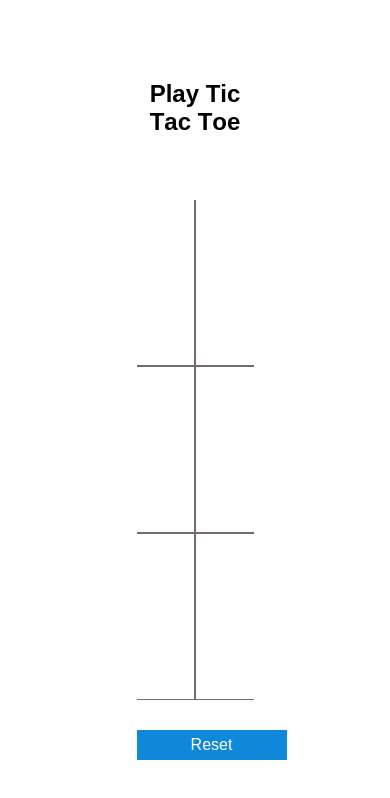
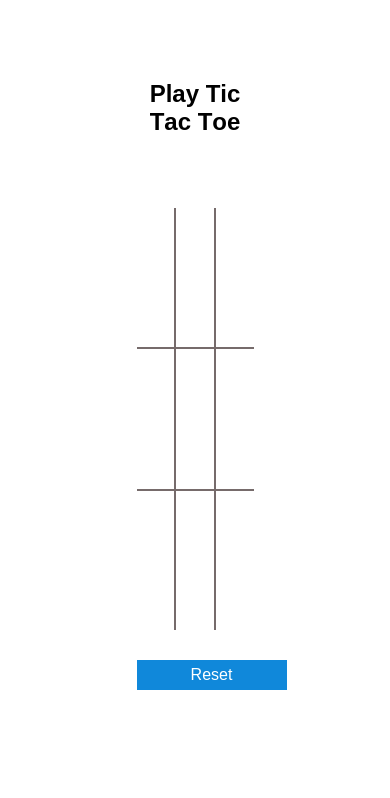
Before and after one commit to jitendrakhodani/tic-tac-toe, a website: page index.html in a window 390 px wide. Drawn offline with Linux system fonts and the light colour scheme.

Commit message:
made application responsive for all the form factors.

```diff
--- a/css/main.css
+++ b/css/main.css
@@ -1,19 +1,23 @@
 *,
 *::before,
 *::after {
+  box-sizing: inherit;
+}
+
+html {
   box-sizing: border-box;
 }
 
 :root {
   --board-background-color: #766b6b;
-  --board-min-height: 500px;
+  --board-min-height: 50vh;
   --button-background-color: #1088da;
   --board-label-color: #ffffff;
 }
 
 body {
   margin: 5em auto;
-  min-height: 100vh;
+  min-height: 80vh;
   font-family: sans-serif;
   font-kerning: none;
 }
@@ -37,9 +41,6 @@ h6 {
   margin-bottom: 1em;
 }
 
-.game-status-message-container {
-}
-
 .game-actions {
   margin: 30px 0;
   text-align: center;
@@ -47,11 +48,7 @@ h6 {
 
 .board {
   display: grid;
-  grid-template: repeat(auto-fit, minmax(33%, 1fr)) / repeat(
-      auto-fit,
-      minmax(33%, 1fr)
-    );
-
+  grid-template: repeat(3, 1fr) / repeat(3, 1fr);
   color: var(--board-background-color);
   min-height: var(--board-min-height);
   gap: 2px;
@@ -64,7 +61,7 @@ h6 {
   align-items: center;
   cursor: pointer;
   background: white;
-  font-size: 4em;
+  font-size: 4vw;
 }
 
 .cellX {
@@ -73,6 +70,7 @@ h6 {
 
 .cellX::after {
   content: "X";
+  padding: 10px;
 }
 
 .cellO {
@@ -81,7 +79,6 @@ h6 {
 
 .cellO::after {
   content: "O";
-  cursor: not-allowed;
 }
 
 .button {
@@ -96,6 +93,5 @@ h6 {
 
 .currentGameStatus {
   text-align: center;
-  margin-bottom: 1em;
-  min-height: 1.5em;
+  height: 3em;
 }
--- a/index.html
+++ b/index.html
@@ -3,6 +3,7 @@
   <head>
     <meta charset="UTF-8" />
     <meta http-equiv="X-UA-Compatible" content="IE=edge" />
+    <meta description="online tic tac toe game" />
     <meta name="viewport" content="width=device-width, initial-scale=1.0" />
     <title>Tic Tac Toe</title>
     <link rel="stylesheet" href="css/main.css" />
@@ -11,7 +12,6 @@
     <section class="game-container">
       <h1 class="game-title">Play Tic Tac Toe</h1>
       <div class="currentGameStatus"></div>
-      <div class="game-status-message-container"></div>
       <div class="board">
         <div class="cell"></div>
         <div class="cell"></div>
--- a/js/main.js
+++ b/js/main.js
@@ -11,9 +11,13 @@ const domUtils = {
 };
 
 (function () {
+  // dom references
   const doc = document;
   const board = doc.getElementsByClassName("board")[0];
   const allCells = doc.getElementsByClassName("cell");
+  const gameStatusContainer =
+    doc.getElementsByClassName("currentGameStatus")[0];
+
   const winingCombinations = [
     [0, 1, 2],
     [3, 4, 5],
@@ -26,16 +30,17 @@ const domUtils = {
   ];
   const palyerXClass = "cellX";
   const playerOClass = "cellO";
-  const gameStatusContainer =
-    doc.getElementsByClassName("currentGameStatus")[0];
+
   let activePlayerClass = palyerXClass;
+
   const flipPlayer = () => {
     activePlayerClass =
       activePlayerClass === palyerXClass ? playerOClass : palyerXClass;
   };
+
   const markCell = (cellEl, className) => domUtils.addClass(cellEl, className);
 
-  const resetBoard = () => {
+  const resetBoardClickHandler = () => {
     [...allCells].forEach(cell => {
       domUtils.removeClass(cell, palyerXClass);
       domUtils.removeClass(cell, playerOClass);
@@ -51,6 +56,8 @@ const domUtils = {
       });
     });
   };
+
+  const isDraw = () => {};
 
   const updateGameStatus = activePlayerClass => {
     const nextPlayer =
@@ -90,5 +97,5 @@ const domUtils = {
   };
 
   board.addEventListener("click", cellClickHandler);
-  resetButton.addEventListener("click", resetBoard);
+  resetButton.addEventListener("click", resetBoardClickHandler);
 })();
```
